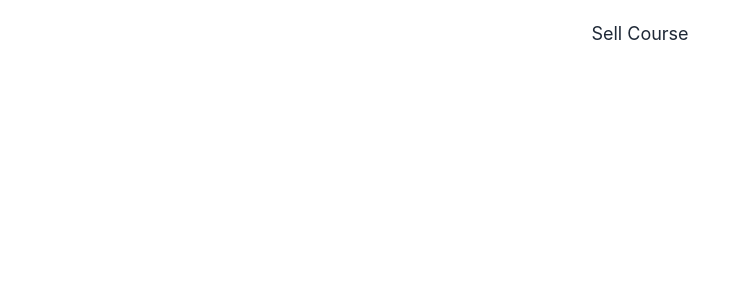
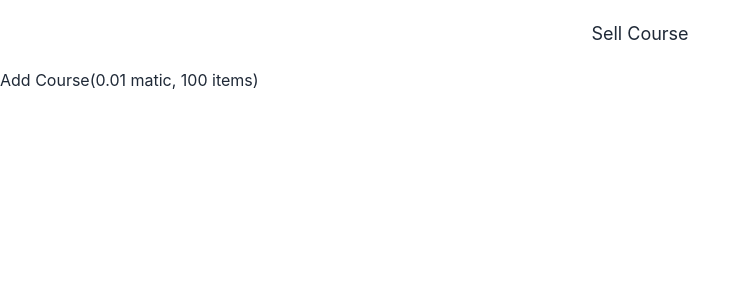
Before and after one commit to Granfalloner/nftroad, a React (Create React App) app: page /create in a window 1280 px wide. Shown: the top 300 px of the page, without its empty margins (0-751 px from the left). Built offline with nearby package versions, Linux system fonts and the light colour scheme.

Commit message:
Move creation code to Create component

```diff
--- a/src/App.js
+++ b/src/App.js
@@ -43,15 +43,6 @@ function Home() {
     }
     init()
   }, [])
-
-  async function createRecord() {
-    const provider = new ethers.providers.Web3Provider(window.ethereum, "any");
-    // Prompt user for account connections
-    await provider.send("eth_requestAccounts", []);
-    const signer = provider.getSigner();
-    contract = contract.connect(signer)
-    await contract.createRecord(ethers.utils.parseEther('0.01'), 100);
-  }
 
   return (
       <div>
@@ -116,9 +107,19 @@ function Home() {
 }
 
 function Create() {
+  async function createRecord() {
+    const provider = new ethers.providers.Web3Provider(window.ethereum, "any");
+    // Prompt user for account connections
+    await provider.send("eth_requestAccounts", []);
+    const signer = provider.getSigner();
+    contract = contract.connect(signer)
+    await contract.createRecord(ethers.utils.parseEther('0.01'), 100);
+  }
+
   return (
     <div>
       <h4 className="text-lg text-center m-5">Sell Course</h4>
+      <button onClick={()=>createRecord(0.01, 100)}>Add Course(0.01 matic, 100 items)</button>
 
       <div>
       </div>
```
